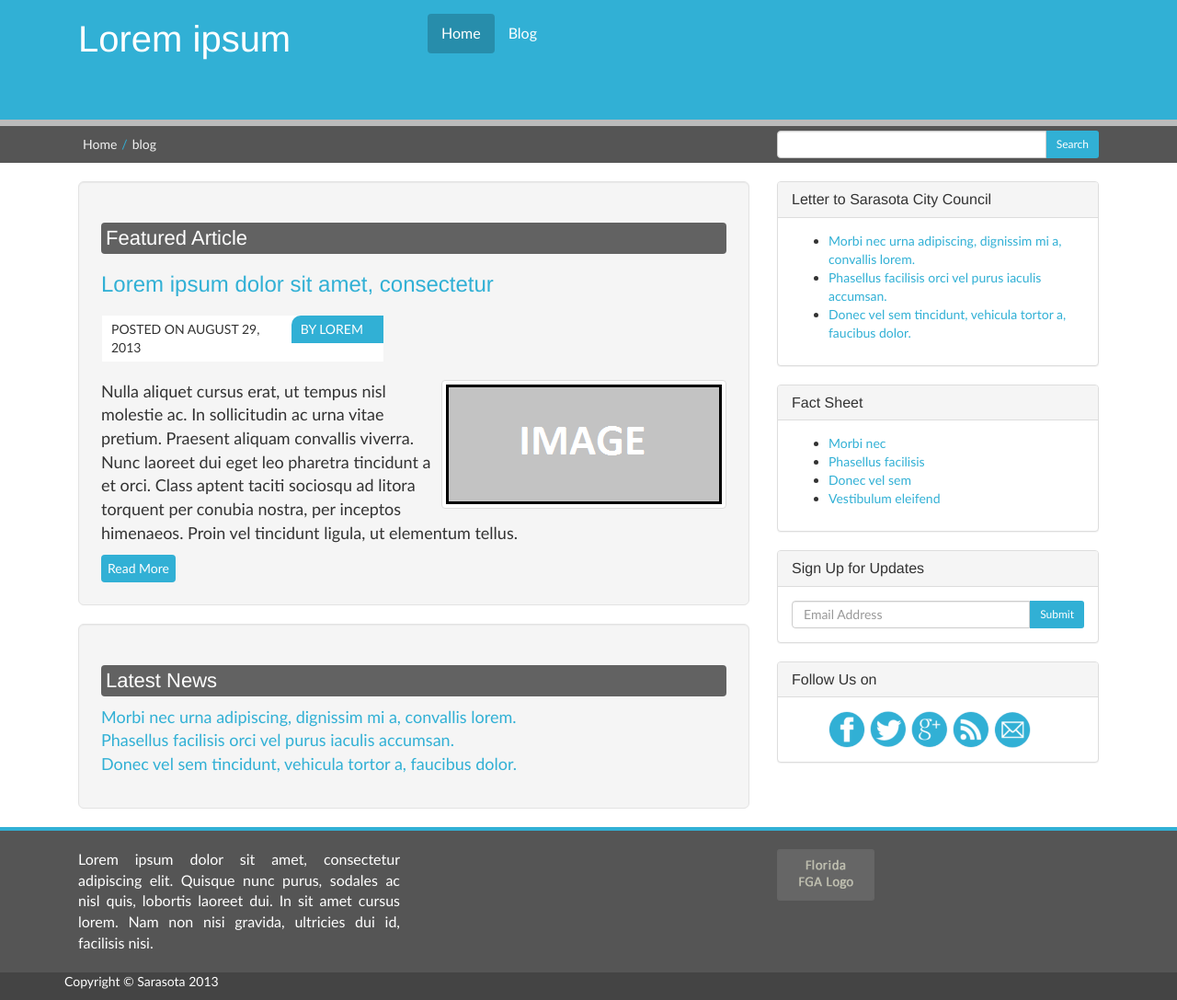
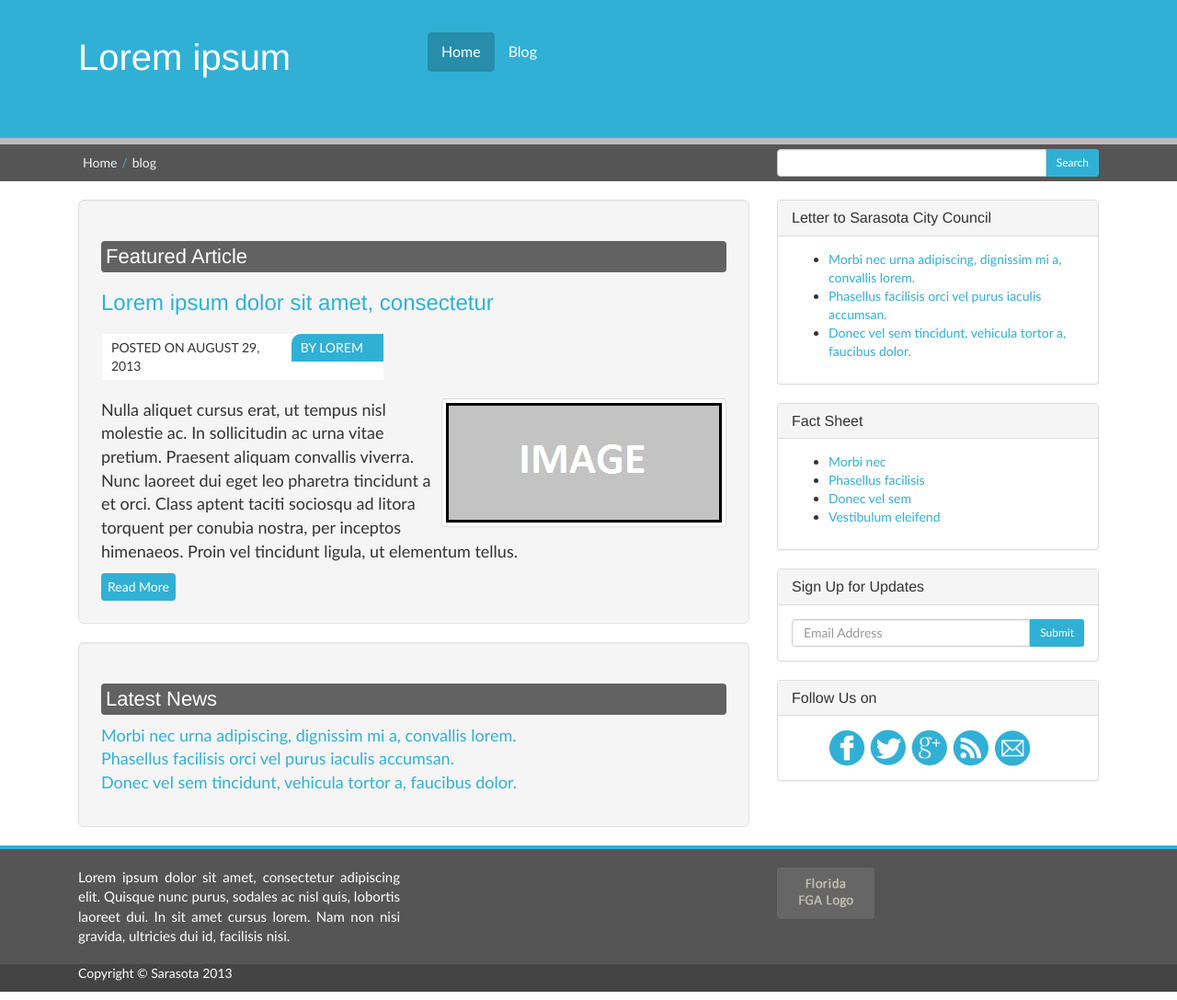
Before and after one commit to alexebube/sarasota_template, a plain HTML site: page public_html/index.html in a window 1280 px wide. Shown: the whole page at 92% size. Drawn offline with Linux system fonts and the light colour scheme; files whose address does not match are found by name.

Commit message:
Modified sarasota.css file to include additional styles to the copyright div

```diff
--- a/public_html/css/sarasota.css
+++ b/public_html/css/sarasota.css
@@ -18,7 +18,8 @@ a{
 
 #header {
     background: #31b0d5;
-    height: 130px;
+    height: 150px;
+    padding-top: 20px;
 }
 #header h1 a{
     color: #ffffff;
@@ -88,12 +89,14 @@ nav.col-md-8{
     width: 106px;
 }#footer .partnership_lang{
     text-align: justify;
-    font-size: 16px;
+    font-size: 15px;
 }
 #copyright{
     background: #444444;
     color: #ffffff;
-
+}
+#copyright .copy{
+    margin-left: 15px;
 }
 #content .meta{
     width: 45%;
--- a/public_html/js/sarasota.js
+++ b/public_html/js/sarasota.js
@@ -59,4 +59,4 @@ var respondMenu = function (){
 			});
 			}
 
-}
+};
```
